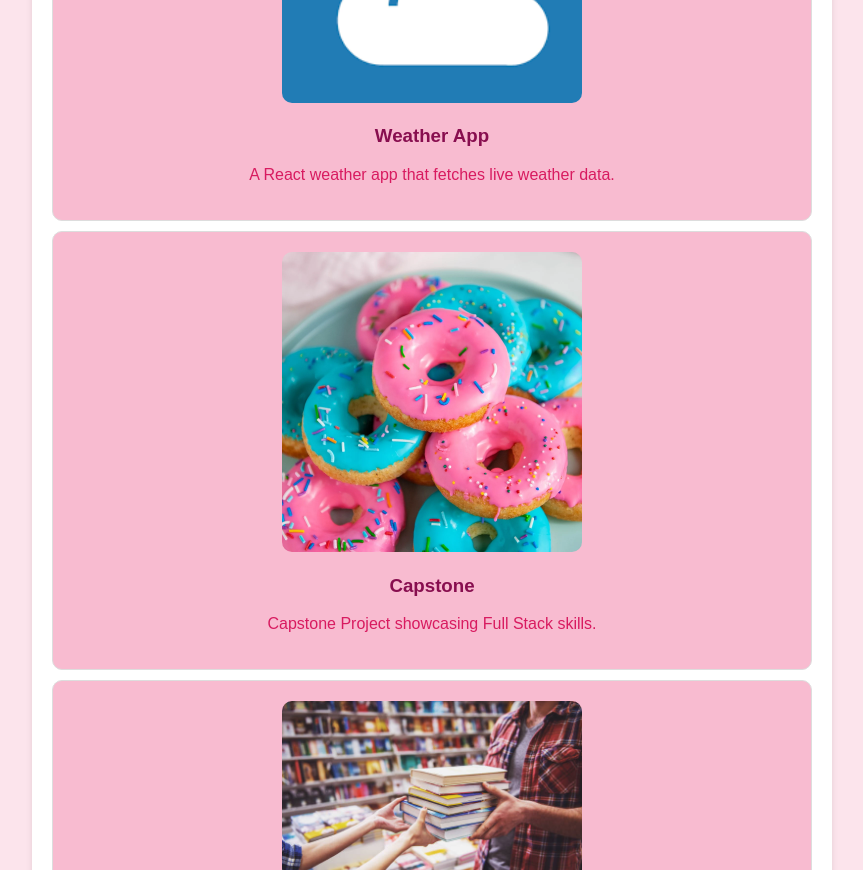
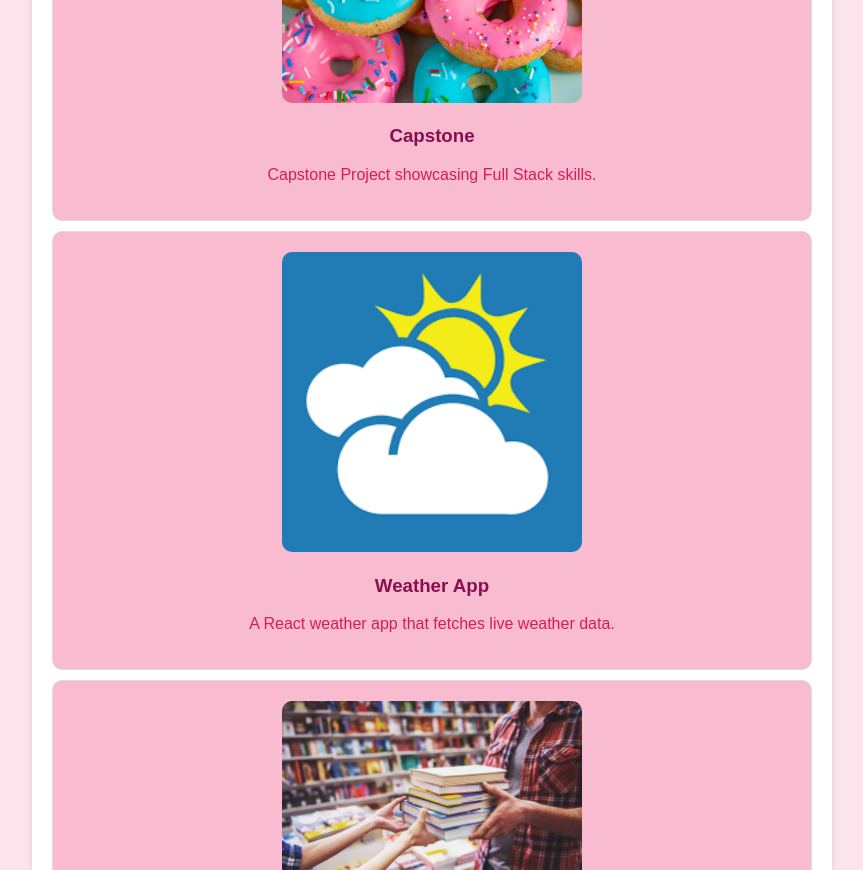
Before and after one commit to joyanna-marie/joyanna_portfolio, a React (Create React App) app: page / in a window 1280 px wide. Shown: the part 680-1550 px from the top of the page, without its empty margins (208-1071 px from the left). Built offline with nearby package versions, Linux system fonts and the light colour scheme.

Commit message:
updating links

```diff
--- a/src/App.js
+++ b/src/App.js
@@ -19,6 +19,13 @@ function App() {
   <h2>Featured Projects</h2>
 
   <ProjectCard
+    title="Capstone"
+    description="Capstone Project showcasing Full Stack skills."
+    link="https://your-capstone-link.com"
+    image="/images/capstone.webp"
+  />
+
+  <ProjectCard
     title="Weather App"
     description="A React weather app that fetches live weather data."
     link="https://joyanna-weather-app.netlify.app/"
@@ -26,16 +33,9 @@ function App() {
   />
 
   <ProjectCard
-    title="Capstone"
-    description="Capstone Project showcasing Full Stack skills."
-    link="https://your-capstone-link.com"
-    image="/images/capstone.webp"
-  />
-
-  <ProjectCard
     title="Book Store API"
     description="An API-integrated bookstore website for managing books."
-    link="https://your-bookstore-link.com"
+    link="https://joyanna-bookstoreapi.netlify.app/"
     image="/images/bookstore.jpg"
   />
 </section>
```
